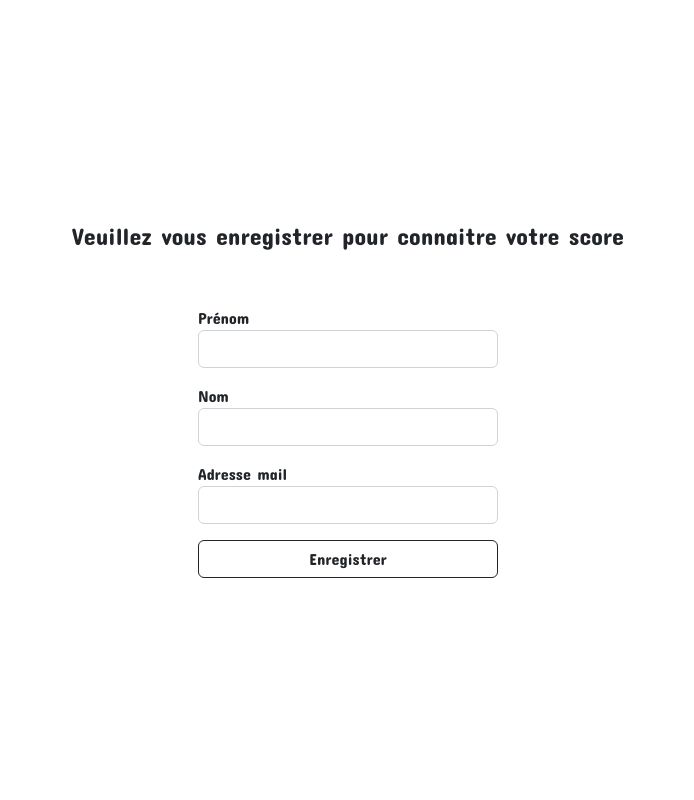
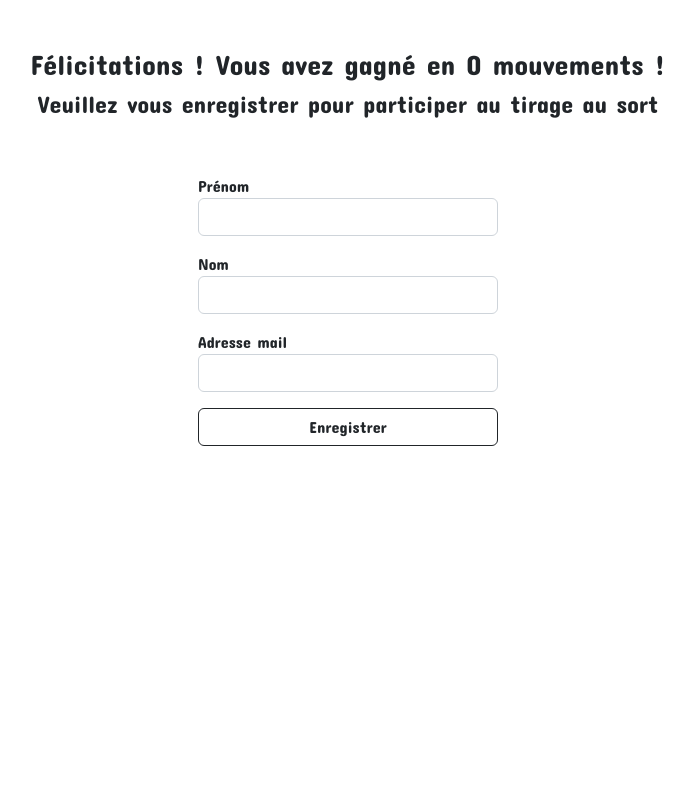
Before and after one commit to yasmina-el/battle_FYM, a PHP site: page /form.php in a window 1280 px wide. Shown: the whole page, without its empty margins (292-986 px from the left). Run offline with PHP 8.4, Linux system fonts and the light colour scheme; some libraries are stand-ins or nearby versions; some web fonts are replaced.

Commit message:
Corrections form

```diff
--- a/css/style.css
+++ b/css/style.css
@@ -14,7 +14,23 @@ html {
   }
 
   body {
-    font-family: 'Concert One', 'Coda', san-serif, cursive;
+    font-family: 'Concert One', 'Coda', sans-serif, cursive;
+  }
+
+  header {
+    display: flex;
+    flex-direction: column;
+    align-items: center;
+  }
+
+  header h1 {
+    margin: 10px 0;
+  }
+  header h2 {
+    margin: 10px 0;
+  }
+  header h3 {
+    margin: 14px 0;
   }
 
   .container {
@@ -28,11 +44,15 @@ html {
     text-align: left;
     width: 500px;
     padding: 0;
-    margin: 0;
+    margin: 10px 0;
     display: flex;
     flex-direction: row;
     justify-content: space-around;
     align-items: center;
+  }
+
+  .moves {
+    display: none;
   }
 
   .stars {
@@ -166,6 +186,13 @@ html {
     margin-top: 25px;
   }
 
+  canvas {
+    position: absolute;
+    top: 0;
+    left: 0;
+    z-index: -1;
+  }
+
   @media screen and (max-width: 600px) {
     .deck {
         width: 350px;
--- a/form.php
+++ b/form.php
@@ -1,6 +1,6 @@
 <?php
 
-$dsn = 'mysql:dbname=test;host=127.0.0.1;charset=utf8mb4';
+$dsn = 'mysql:dbname=battle_fym;host=127.0.0.1;charset=utf8mb4';
 $user = 'root';
 $password = '';
 
@@ -51,12 +51,14 @@ if (isset($_POST['submit'])) {
     }
 }
 
+$movesNumber = isset($_GET['resp']) ? htmlspecialchars($_GET['resp']) : 0;
+
 ?>
 <!DOCTYPE html>
 <html lang="en">
 <head>
     <meta charset="utf-8">
-    <title>Flip Card Memory Game</title>
+    <title>ADVERGAME RUBGY</title>
     <meta name="description" content="">
     <meta name="viewport" content="width=device-width, initial-scale=1.0">
     <meta http-equiv="X-UA-Compatible" content="ie=edge">
@@ -66,9 +68,12 @@ if (isset($_POST['submit'])) {
     <link rel="stylesheet" href="css/style.css">
 </head>
 <body>
-    <div class="container" style="display:flex; justify-content:center; align-items:center; width:100%; height:100%;">
-        <div class="mb-5">
-            <h4>Veuillez vous enregistrer pour connaitre votre score</h4>
+    <div class="container" style="display:flex; flex-direction:column; justify-content:center; align-items:center">
+        <div class="mt-5 d-flex justify-center flex-column">
+            <h3>Félicitations ! Vous avez gagné en <?= $movesNumber; ?> mouvements !</h3>
+        </div>
+        <div class="mb-5 d-flex justify-center flex-column">
+            <h4>Veuillez vous enregistrer pour participer au tirage au sort</h4>
         </div>
 
         <form method="POST">
```
Also changed, not shown: index.php (+5 -4 lines).
